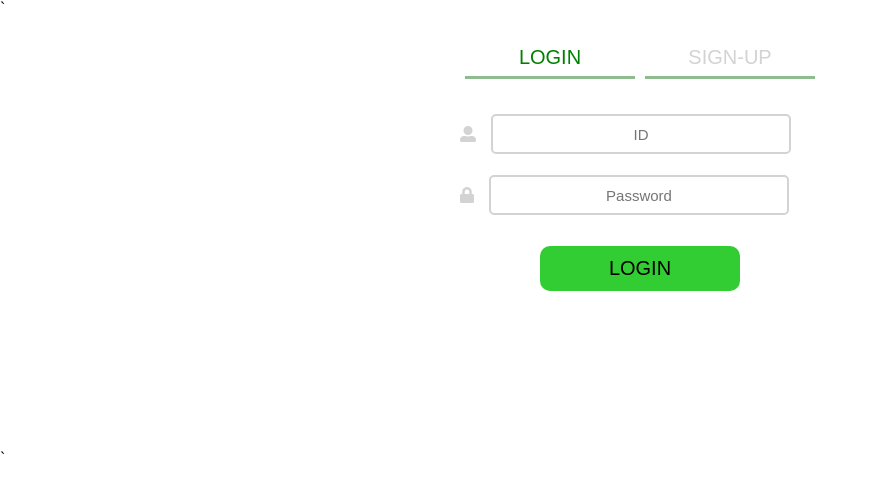
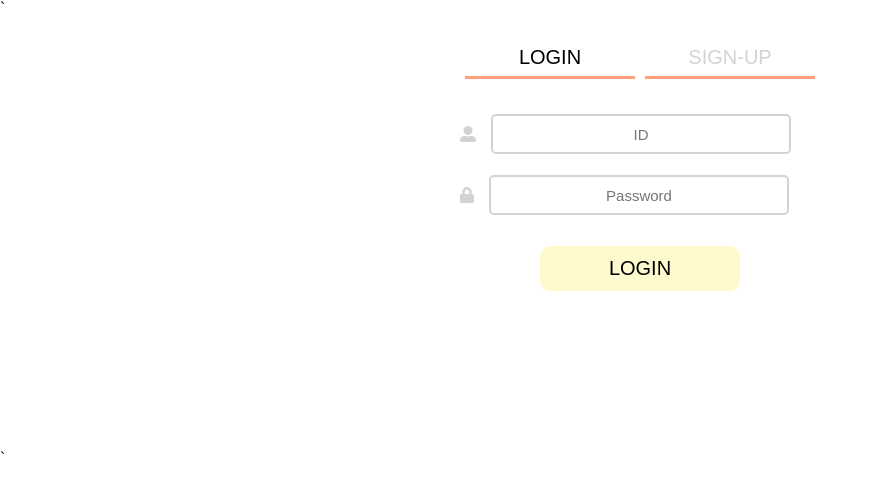
Before and after one commit to sora4372/time_check, a Flask app: page /login in a window 1280 px wide. Shown: the top 493 px of the page, without its empty margins (0-876 px from the left). Run offline with Flask 2, Linux system fonts and the light colour scheme; some libraries are stand-ins or nearby versions.

Commit message:
time_check_commit(2)

```diff
--- a/app.py
+++ b/app.py
@@ -116,6 +116,7 @@ def check():
         }
 
         db.checking.insert_one(doc)
+
     return jsonify({'result': 'success', 'msg': '추가 완료'})
 
 
--- a/templates/login.html
+++ b/templates/login.html
@@ -312,11 +312,10 @@
         }
 
         .login_sign_up:hover {
-            color: green;
+            color: lightsalmon;
         }
 
         .login_menu {
-            color: green;
             width: 170px;
             height: 40px;
             padding: 2px;
@@ -324,7 +323,7 @@
             font-size: 20px;
             border-style: none;
             background: none;
-            border-bottom: 3px solid darkseagreen;
+            border-bottom: 3px solid lightsalmon;
         }
 
 
@@ -340,7 +339,7 @@
             font-size: 20px;
             border-style: none;
             background: none;
-            border-bottom: 3px solid darkseagreen;
+            border-bottom: 3px solid lightsalmon;
         }
 
         .btn_login {
@@ -352,7 +351,7 @@
             border-radius: 10px;
             border: none;
             font-size: 20px;
-            background: limegreen;
+            background: lemonchiffon;
         }
 
         .button-group {
```
